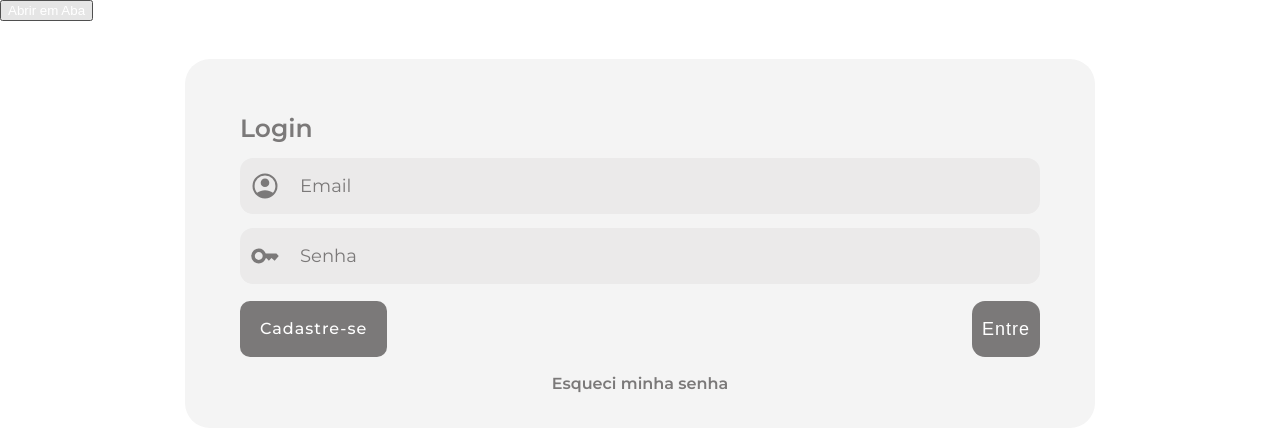
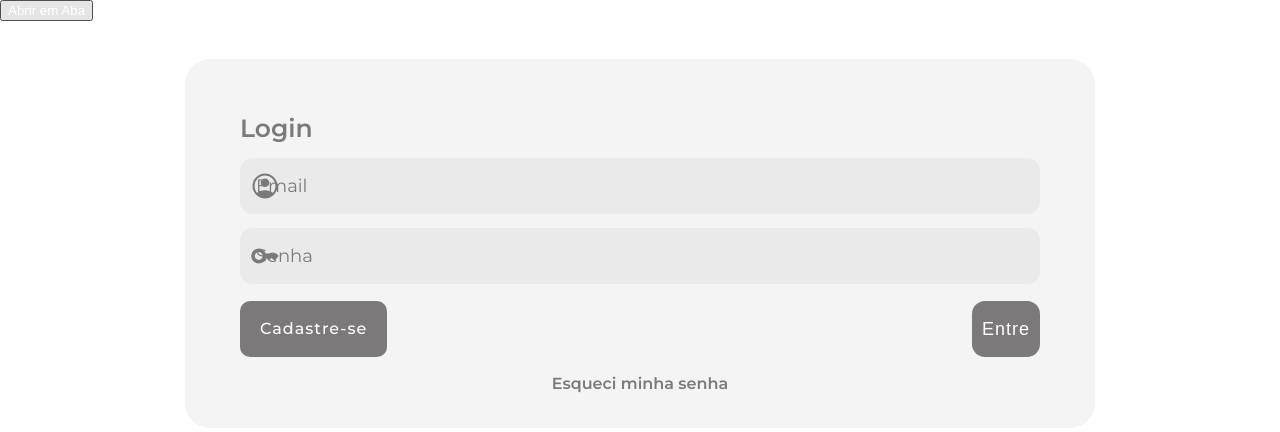
Before and after one commit to Projeto-l/frontend, a React (Vite) app: page /#/login in a window 1280 px wide. Shown: the top 432 px of the page. Built offline with nearby package versions, Linux system fonts and the light colour scheme.

Commit message:
feat: adjusting input field padding if has svg

```diff
--- a/src/styles/CadastroCard.css
+++ b/src/styles/CadastroCard.css
@@ -186,7 +186,7 @@ textarea {
     font-family: "Montserrat", sans-serif;
 }
 
-.cadastro-card input {
+.field:has(> svg) input {
     padding: 16px 16px 16px 60px;
 }
 
```
